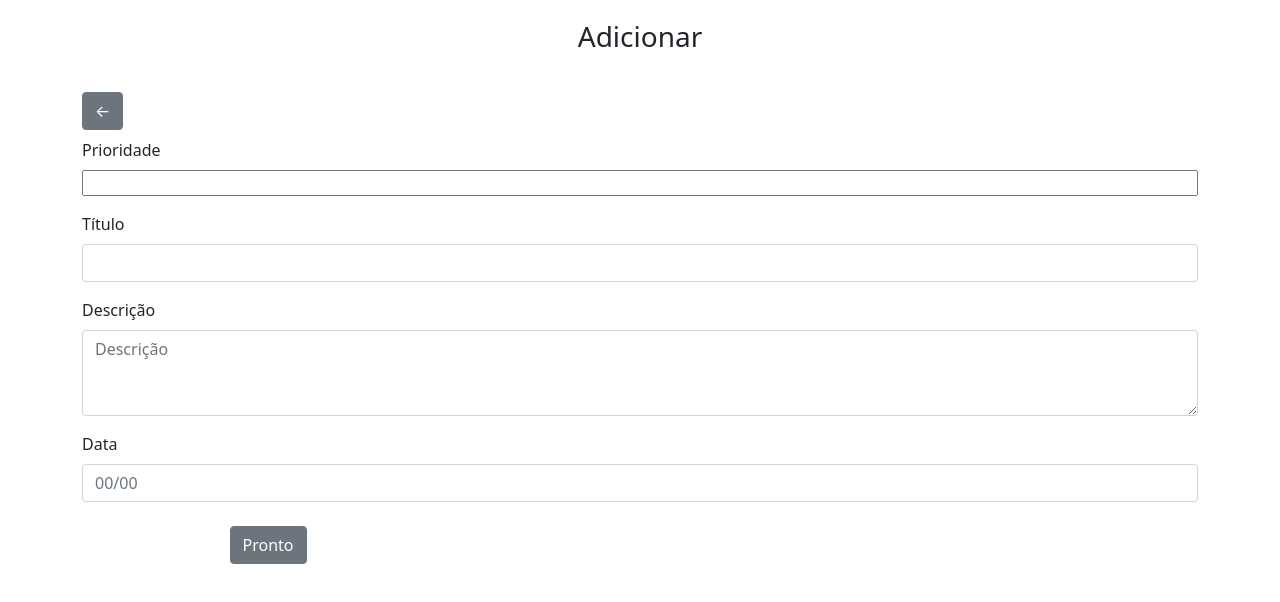
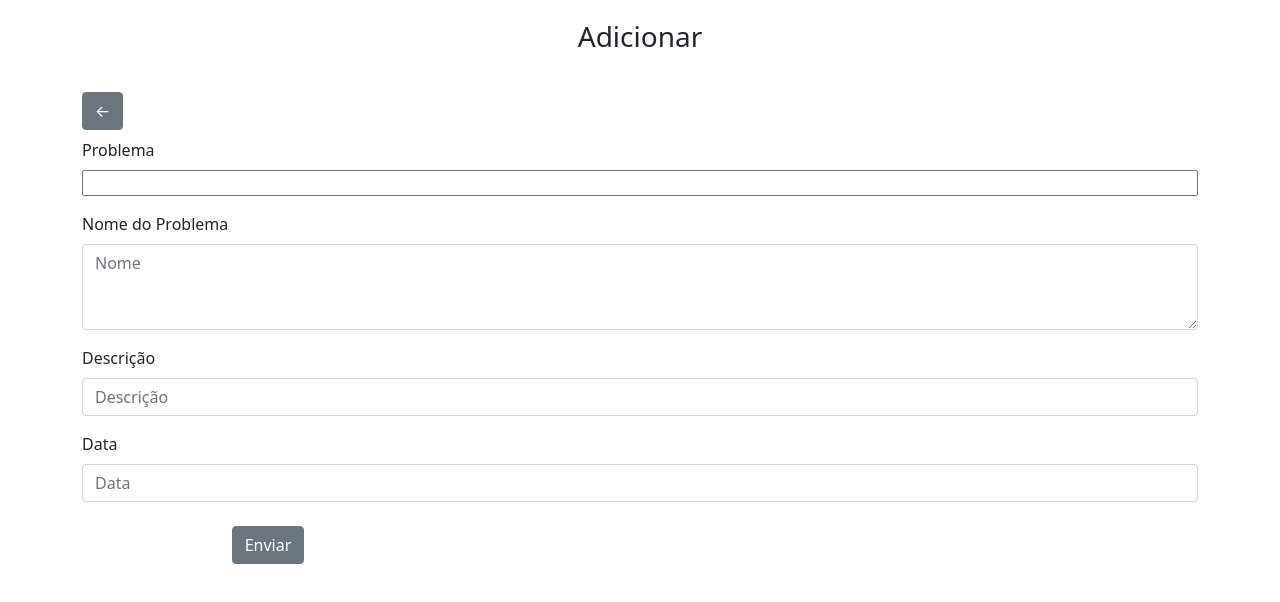
Before and after one commit to EmilyGMG/github-pages-create-react-app, a React (Create React App) app: page /create in a window 1280 px wide. Shown: the top 602 px of the page. Built offline with nearby package versions, Linux system fonts and the light colour scheme.

Commit message:
improvements

```diff
--- a/src/Pages/Create.js
+++ b/src/Pages/Create.js
@@ -1,16 +1,14 @@
 import React, { Component } from 'react';
-import firebase from './firebase';
+import firebase from './Firebase';
 import { Link } from 'react-router-dom';
 import './style.css'
-
-
 class Create extends Component {
 
   constructor() {
     super();
     this.ref = firebase.firestore().collection('boards');
     this.state = {
-      prioridade: '',
+      problem: '',
       title: '',
       description: '',
       date: ''
@@ -25,16 +23,16 @@ class Create extends Component {
   onSubmit = (e) => {
     e.preventDefault();
 
-    const { prioridade, description, title, date } = this.state;
+    const { problem, title, description, date } = this.state;
 
     this.ref.add({
-      prioridade,
+      problem,
       title,
       description,
       date
     }).then((docRef) => {
       this.setState({
-        prioridade: '',
+        problem: '',
         title: '',
         description: '',
         date: ''
@@ -47,44 +45,43 @@ class Create extends Component {
   }
 
   render() {
-    const { prioridade, description, title, date } = this.state;
+    const { problem, title, description, date } = this.state;
     return (
-      <div class="container">
-        <div class="panel panel-default">
-          <div class="panel-heading">
-            <h3 class="panel-title">
+      <div className="container">
+        <div className="panel panel-default">
+          <div className="panel-heading">
+            <h3 className="panel-title">
               Adicionar
             </h3>
           </div>
-          <div class="panel-body">
-            <h4><Link to="/" class="btn btn-secondary">←</Link></h4>
+          <div className="panel-body">
+            <h4><Link to="/" className="btn btn-secondary">←</Link></h4>
             <form onSubmit={this.onSubmit}>
-              <div class="form-group">
-                <label for="prioridade">Prioridade</label>
+              <div className="form-group">
+                <label for="problem">Problema</label>
                 <br />
-                  <select name="prioridade" value={prioridade} onChange={this.onChange} id="prioridade" style={{ color: '#fff0',width: '100%' }}>
-                    <option value="#fff0" style={{background:'#fff0'}}>+</option>
-                    <option value="green" style={{background:'green'}}>Verde</option>
-                    <option value="yellow" style={{background:'yellow'}}>Amarelo</option>
-                    <option value="red" style={{background:'red'}}>Vermelho</option>
-                    <option value="purple" style={{background:'purple'}}>Roxo</option>
+                <select name="problem" value={problem} onChange={this.onChange} id="problem" style={{ color: '#fff0', width: '100%' }}>
+                  <option value="#fff0" style={{ background: '#fff0' }}>+</option>
+                  <option value="green" style={{ background: 'green' }}>Verde</option>
+                  <option value="yellow" style={{ background: 'yellow' }}>Amarelo</option>
+                  <option value="red" style={{ background: 'red' }}>Vermelho</option>
+                  <option value="purple" style={{ background: 'purple' }}>Roxo</option>
                 </select>
-
               </div>
-              <div class="form-group">
-                <label for="title">Título</label>
-                <input type="text" class="form-control" name="title" value={title} onChange={this.onChange} />
+              <div className="form-group">
+                <label for="title">Nome do Problema</label>
+                <textArea className="form-control" name="title" onChange={this.onChange} placeholder="Nome" cols="80" rows="3">{title}</textArea>
               </div>
-              <div class="form-group">
+              <div className="form-group">
                 <label for="description">Descrição</label>
-                <textArea class="form-control" name="description" onChange={this.onChange} placeholder="Descrição" cols="80" rows="3">{description}</textArea>
+                <input type="text" className="form-control" name="description" value={description} onChange={this.onChange} placeholder="Descrição" />
               </div>
-              <div class="form-group">
+              <div className="form-group">
                 <label for="date">Data</label>
-                <input type="text" class="form-control" name="date" value={date} onChange={this.onChange} placeholder="00/00" />
+                <input type="text" className="form-control" name="date" value={date} onChange={this.onChange} placeholder="Data" />
               </div>
               <div class="col-md-4 text-center mt-4">
-                <button  type="submit" class="btn btn-secondary">Pronto</button>
+                <button type="submit" class="btn btn-secondary">Enviar</button>
               </div>
             </form>
           </div>
--- a/src/Pages/Edit.js
+++ b/src/Pages/Edit.js
@@ -1,5 +1,5 @@
 import React, { Component } from 'react';
-import firebase from './firebase';
+import firebase from './Firebase';
 import { Link } from 'react-router-dom';
 
 class Edit extends Component {
@@ -8,7 +8,7 @@ class Edit extends Component {
     super(props);
     this.state = {
       key: '',
-      prioridade: '',
+      problem: '',
       title: '',
       description: '',
       date: ''
@@ -22,7 +22,7 @@ class Edit extends Component {
         const board = doc.data();
         this.setState({
           key: doc.id,
-          prioridade: board.prioridade,
+          problem: board.problem,
           title: board.title,
           description: board.description,
           date: board.date
@@ -36,29 +36,29 @@ class Edit extends Component {
   onChange = (e) => {
     const state = this.state
     state[e.target.name] = e.target.value;
-    this.setState({board:state});
+    this.setState({ board: state });
   }
 
   onSubmit = (e) => {
     e.preventDefault();
 
-    const { prioridade, title, description, date } = this.state;
+    const { problem, title, description, date } = this.state;
 
     const updateRef = firebase.firestore().collection('boards').doc(this.state.key);
     updateRef.set({
-      prioridade,
+      problem,
       title,
       description,
       date
     }).then((docRef) => {
       this.setState({
         key: '',
-        prioridade: '',
+        problem: '',
         title: '',
         description: '',
         date: ''
       });
-      this.props.history.push("/show/"+this.props.match.params.id)
+      this.props.history.push("/show/" + this.props.match.params.id)
     })
       .catch((error) => {
         console.error("Error adding document: ", error);
@@ -73,37 +73,36 @@ class Edit extends Component {
             <h3 class="panel-title">
               Editar
             </h3>
-
           </div>
           <div class="panel-body">
-          <h4><Link to="/" class="btn btn-secondary">←</Link></h4>
+            <h4><Link to={`/show/${this.state.key}`} class="btn btn-secondary">←</Link></h4>
             <form onSubmit={this.onSubmit}>
               <div class="form-group">
-                <label for="prioridade">Prioridade</label>
+                <label for="problem">Problema</label>
                 <br />
-                  <select name="prioridade" value={this.state.prioridade} onChange={this.onChange} id="prioridade" style={{ color: '#fff0',width: '100%' }}>
-                    <option value="#fff0" style={{background:'#fff0'}}>+</option>
-                    <option value="green" style={{background:'green'}}>Verde</option>
-                    <option value="yellow" style={{background:'yellow'}}>Amarelo</option>
-                    <option value="red" style={{background:'red'}}>Vermelho</option>
-                    <option value="purple" style={{background:'purple'}}>Roxo</option>
+                <select name="problem" value={this.state.problem} onChange={this.onChange} id="problem" style={{ color: '#fff0', width: '100%' }}>
+                  <option value="#fff0" style={{ background: '#fff0' }}>+</option>
+                  <option value="green" style={{ background: 'green' }}>Verde</option>
+                  <option value="yellow" style={{ background: 'yellow' }}>Amarelo</option>
+                  <option value="red" style={{ background: 'red' }}>Vermelho</option>
+                  <option value="purple" style={{ background: 'purple' }}>Roxo</option>
                 </select>
-
               </div>
               <div class="form-group">
-                <label for="title">Nome do Problema</label>
-                <input type="text" class="form-control" name="title" value={this.state.title} onChange={this.onChange} placeholder="title" />
+                <label for="title">Nome</label>
+                <input type="text" class="form-control" name="title" value={this.state.title} onChange={this.onChange} placeholder="Nome" />
               </div>
               <div class="form-group">
                 <label for="description">Descrição</label>
-                <input type="text" class="form-control" name="description" value={this.state.description} onChange={this.onChange} placeholder="Description" />
+                <input type="text" class="form-control" name="description" value={this.state.description} onChange={this.onChange} placeholder="Descrição" />
               </div>
+
               <div class="form-group">
                 <label for="date">Data</label>
-                <input type="text" class="form-control" name="date" value={this.state.date} onChange={this.onChange} placeholder="date" />
+                <input type="text" class="form-control" name="date" value={this.state.date} onChange={this.onChange} placeholder="Data" />
               </div>
               <div class="col-md-4 text-center mt-4">
-                <button  type="submit" class="btn btn-secondary">Pronto</button>
+                <button type="submit" class="btn btn-secondary">Enviar</button>
               </div>
             </form>
           </div>
--- a/src/Pages/Show.js
+++ b/src/Pages/Show.js
@@ -1,5 +1,5 @@
 import React, { Component } from 'react';
-import firebase from './firebase';
+import firebase from './Firebase';
 import { Link } from 'react-router-dom';
 
 class Show extends Component {
@@ -27,7 +27,7 @@ class Show extends Component {
     });
   }
 
-  delete(id){
+  delete(id) {
     firebase.firestore().collection('boards').doc(id).delete().then(() => {
       console.log("Document successfully deleted!");
       this.props.history.push("/")
@@ -41,23 +41,20 @@ class Show extends Component {
       <div class="container">
         <div class="panel panel-default">
           <div class="panel-heading">
-          <h4>Descrição</h4>
-            {/* <h3 class="panel-title">
-              {this.state.board.title}
-            </h3> */}
+            <h4> Ver Problema </h4>
           </div>
           <div class="panel-body">
-          <h4><Link to="/" class="btn btn-secondary">←</Link></h4>
+            <h4><Link to="/" class="btn btn-secondary">←</Link></h4>
             <dl>
-              <dt>Nome do Problema</dt>
+              <dt>Nome</dt>
               <dd>{this.state.board.title}</dd>
-              <dt>Descrição</dt>
+              <dt>Descroção</dt>
               <dd>{this.state.board.description}</dd>
               <dt>Data</dt>
               <dd>{this.state.board.date}</dd>
             </dl>
-            <Link to={`/edit/${this.state.key}`} class="btn btn-success">Edit</Link>&nbsp;
-            <button onClick={this.delete.bind(this, this.state.key)} class="btn btn-danger">Delete</button>
+            <Link to={`/edit/${this.state.key}`} class="btn btn-success">Editar</Link>&nbsp;
+            <button onClick={this.delete.bind(this, this.state.key)} class="btn btn-danger">Deletar</button>
           </div>
         </div>
       </div>
--- a/src/index.js
+++ b/src/index.js
@@ -3,6 +3,7 @@ import ReactDOM from 'react-dom';
 import { BrowserRouter as Router, Route } from 'react-router-dom';
 import Edit from './Pages/Edit';
 import Create from './Pages/Create';
+import * as serviceWorker from './serviceWorker';
 import Show from './Pages/Show';
 import App from './Pages/App';
 
@@ -20,3 +21,4 @@ ReactDOM.render(
 
 
  document.getElementById('root'));
+ serviceWorker.unregister();
```
Also changed, not shown: src/App.js (deleted, +0 -14 lines), src/Pages/App.js (+14 -15 lines), src/Pages/firebase.js (+7 -6 lines). Lines whose indentation alone changed are shown as unchanged.
